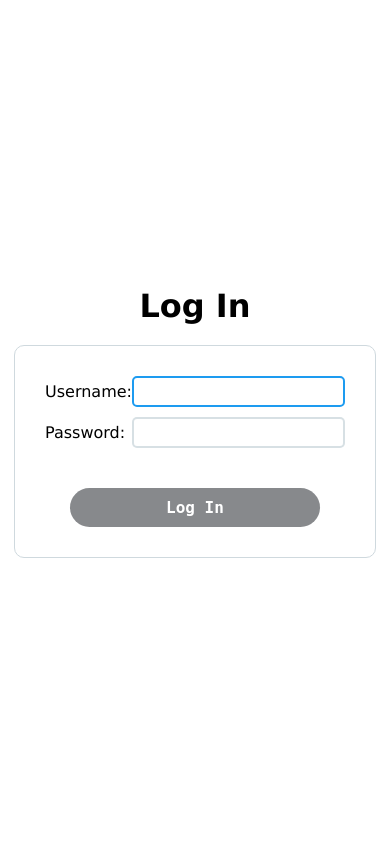
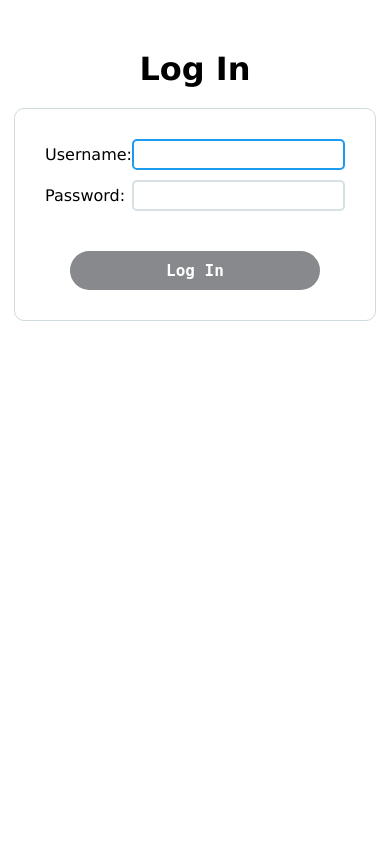
Before and after one commit to NickKipshidze/tweetle, a Django app: page /login in a window 390 px wide. Run offline with Django 4.2, Linux system fonts and the light colour scheme.

Commit message:
Fix mobile view

```diff
--- a/templates/login.html
+++ b/templates/login.html
@@ -9,6 +9,12 @@
         <link rel="icon" href="{% static 'favicon.png' %}">
         <link rel="stylesheet" href="{% static 'css/style.css' %}">
         <style>
+            body { height: 100vh; }
+
+            @media only screen and (max-width: 500px) {
+                body { margin-top: 50px; height: auto; }
+            }
+
             form > p {
                 display: flex;
                 justify-content: space-between;
@@ -16,7 +22,7 @@
             }
         </style>
     </head>
-    <body class="flex-center" style="height: 100vh; gap: 20px;">
+    <body class="flex-center" style="gap: 20px;">
         <h1>Log In</h1>
         <form method="post">
             {% csrf_token %}
```
